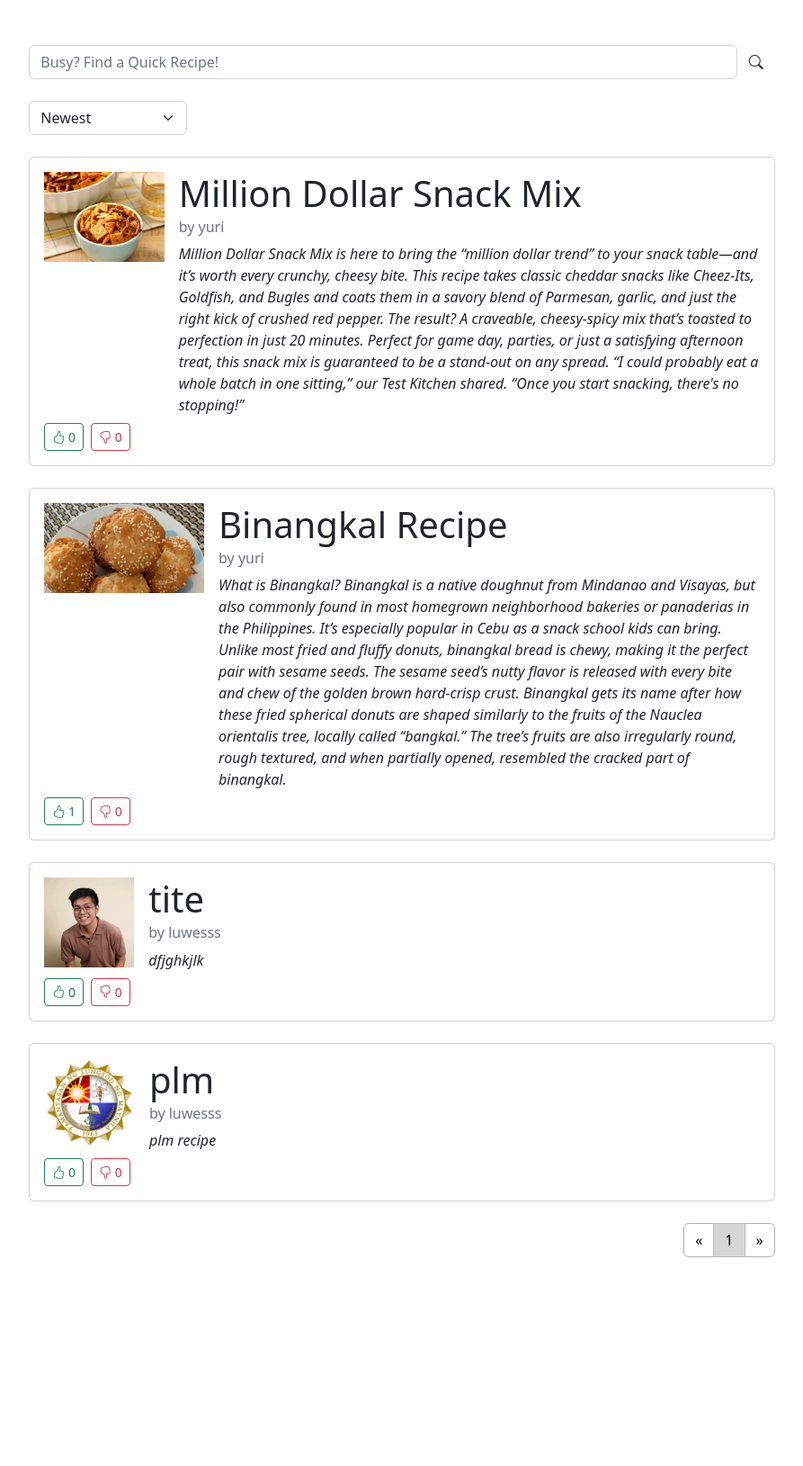
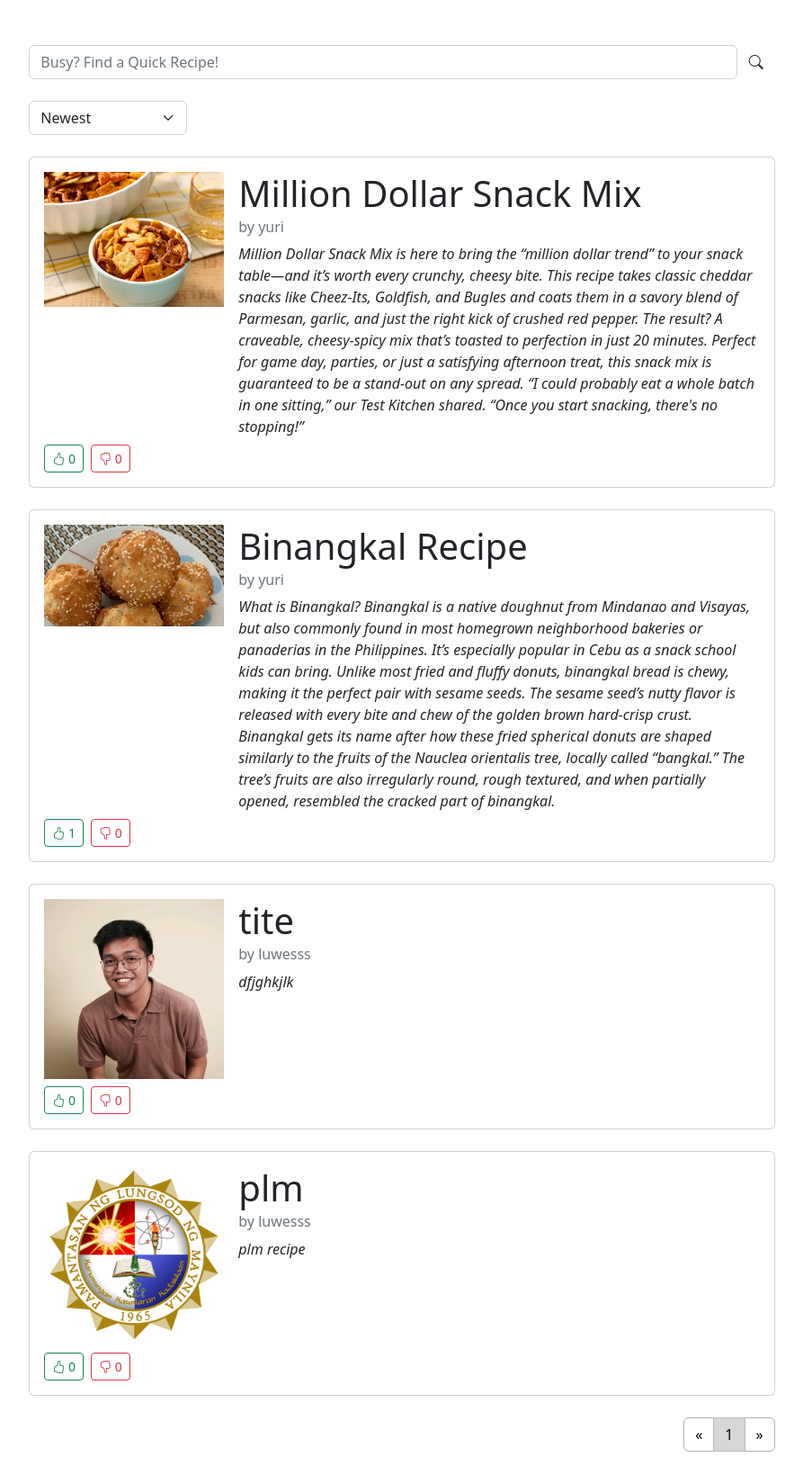
Before and after one commit to b0kja85/nomnom-guide, a Django app: page / in a window 1280 px wide. Shown: the part 308-1937 px from the top of the page at 90% size, without its empty margins (193-1086 px from the left). Before the commit the page ends 1705 px from the top, so only its background shows below. Run offline with Django 3.2, Linux system fonts and the light colour scheme; data comes from the database, SQL or seed files in the repository; both versions use the stored data as it was after the commit; data that the repository does not hold is empty.

Commit message:
Home Image fix

```diff
--- a/recipes/templates/recipes/home.html
+++ b/recipes/templates/recipes/home.html
@@ -40,9 +40,9 @@
         <div class="card my-4 p-3">
             <a class="d-flex align-items-start text-decoration-none text-reset" href="{% url 'recipes-detail' recipe.pk %}">
                 {% if recipe.image %}
-                    <img src="{{ recipe.image.url }}" alt="Recipe Image" class="img-fluid me-3" style="height: 100px; width: auto; object-fit: cover;">
+                    <img src="{{ recipe.image.url }}" alt="Recipe Image" class="img-fluid me-3" style="height: auto; width: 200px; object-fit: cover;">
                 {% else %}
-                    <img src="{% static 'images/default.jpg' %}" alt="Default Image" class="img-fluid me-3" style="height: 50px; width: auto; object-fit: cover;">
+                    <img src="{% static 'images/default.jpg' %}" alt="Default Image" class="img-fluid me-3" style="height: auto; width: 200px; object-fit: cover;">
                 {% endif %}
                 <div>
                     <h5 class="card-title fs-1 fs-sm-3 fs-md-4">{{ recipe.title }}</h5>
```
Also changed, not shown: db.sqlite3.
